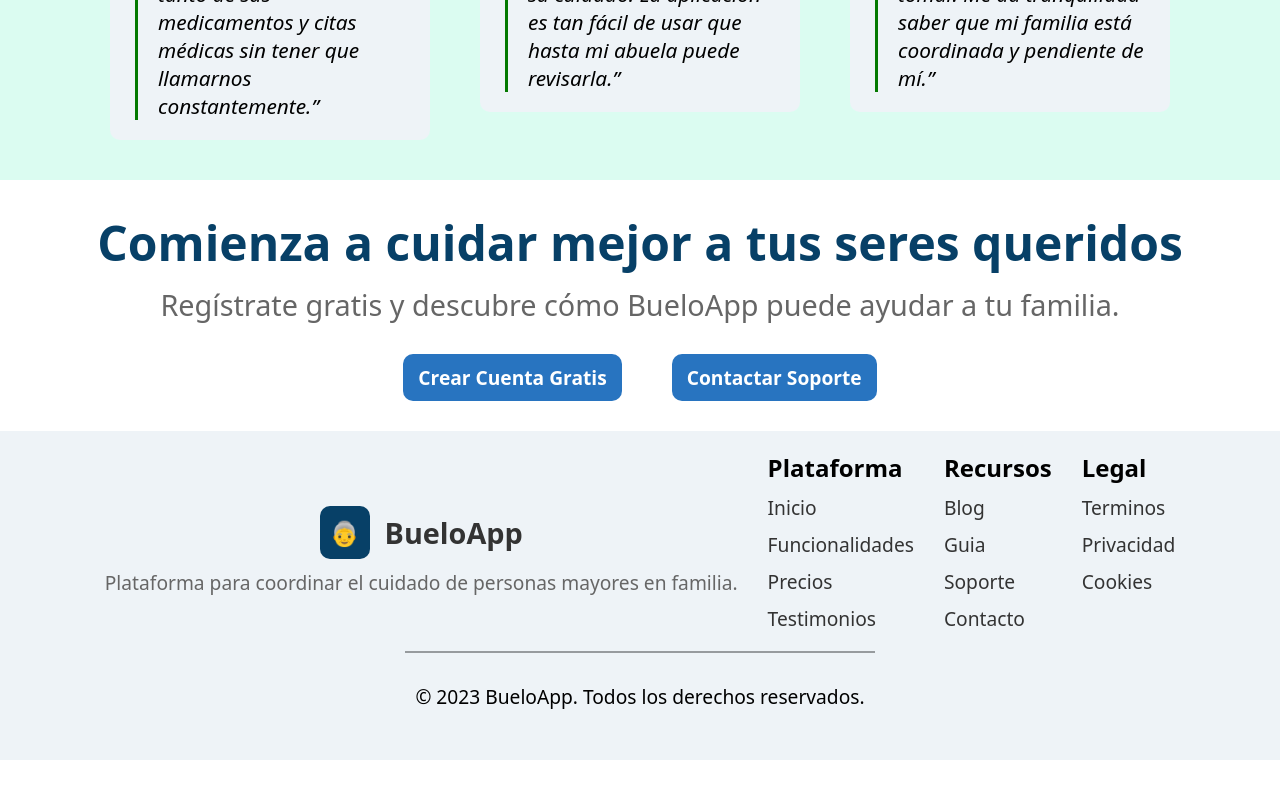
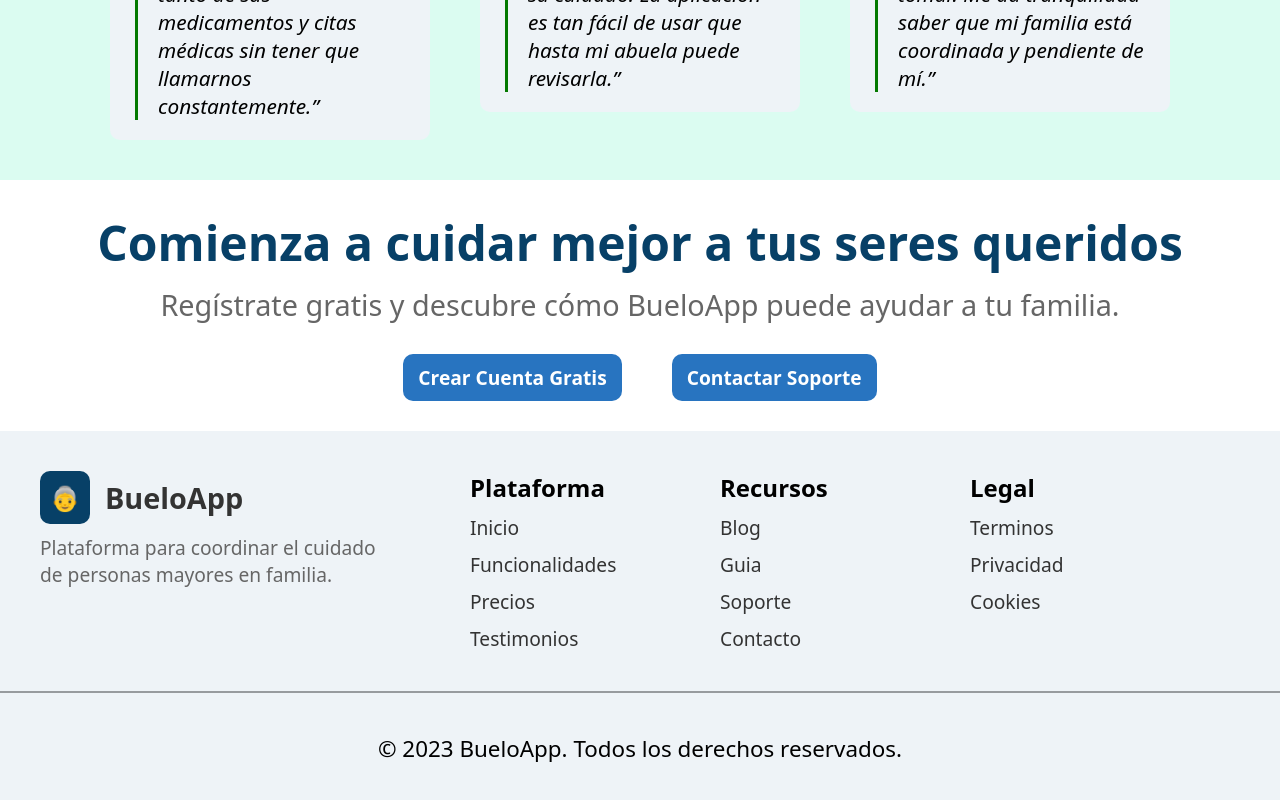
Before and after one commit to LautyDeveloper/buelo-landing, a React (Vite) app: page / in a window 1280 px wide. Shown: the part 2204-3004 px from the top of the page. Before the commit the page ends 2964 px from the top, so only its background shows below. Built offline with nearby package versions, Linux system fonts and the light colour scheme.

Commit message:
Footer Desktop

```diff
--- a/src/views/footer/footer.css
+++ b/src/views/footer/footer.css
@@ -67,8 +67,26 @@ footer .footer-content .list-container ul li a {
 }
 
 footer .aside-footer {
-  padding: 30px 10px;
-  font-size: 1.2rem;
+  padding: 40px 10px 20px 10px;
+  font-size: 1.4rem;
   text-align: center;
   border-top: 2px solid #979b9e;
+  width: 100%;
 }
+
+@media (min-width: 768px) {
+  footer .footer-content {
+    justify-content: flex-start;
+    align-items: flex-start;
+    padding: 20px 40px;
+    gap: 70px;
+  }
+  footer .footer-content .main-footer {
+    align-items: flex-start;
+    width: 30%;
+    text-align: start;
+  }
+  footer .footer-content .list-container {
+    width: 15%;
+  }
+}
```
